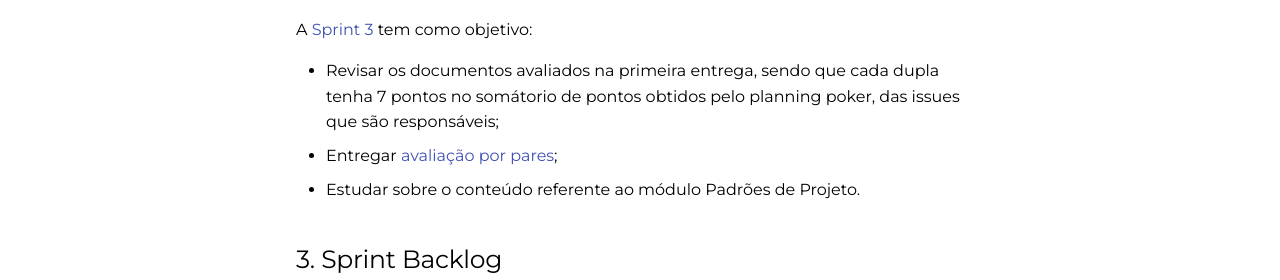
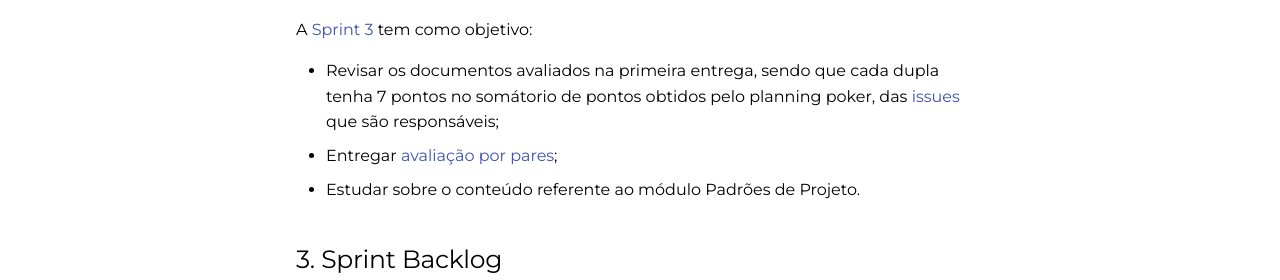
Before and after one commit to UnBArqDsw2021-1/2021.1_G6_Curumim, an MkDocs documentation site: the page built from docs/reunioes/sprints/planning-sprint3.md, in a window 1280 px wide and 900 px high, scrolled down 373 px. Shown: the part 199-479 px from the top of the window. Built offline with MkDocs 1.6.1 and Material for MkDocs 9.7.7, drawn with Linux system fonts in a browser that asks for light colours; comment, search, counter and statistics services are not loaded; part of the change alters nothing that is shown.

```diff
--- a/docs/reunioes/sprints/planning-sprint3.md
+++ b/docs/reunioes/sprints/planning-sprint3.md
@@ -12,7 +12,7 @@
 ## 2. Objetivos
 A [Sprint 3](https://github.com/UnBArqDsw2021-1/2021.1_G6_Curumim/milestone/5) tem como objetivo:
 
-- Revisar os documentos avaliados na primeira entrega, sendo que cada dupla tenha 7 pontos no somátorio de pontos obtidos pelo planning poker, das issues que são responsáveis;<br>
+- Revisar os documentos avaliados na primeira entrega, sendo que cada dupla tenha 7 pontos no somátorio de pontos obtidos pelo planning poker, das [issues](https://github.com/UnBArqDsw2021-1/2021.1_G6_Curumim/issues) que são responsáveis;<br>
 - Entregar [avaliação por pares](https://github.com/UnBArqDsw2021-1/2021.1_G6_Curumim/issues/106);<br>
 - Estudar sobre o conteúdo referente ao módulo Padrões de Projeto.<br>
 
```
